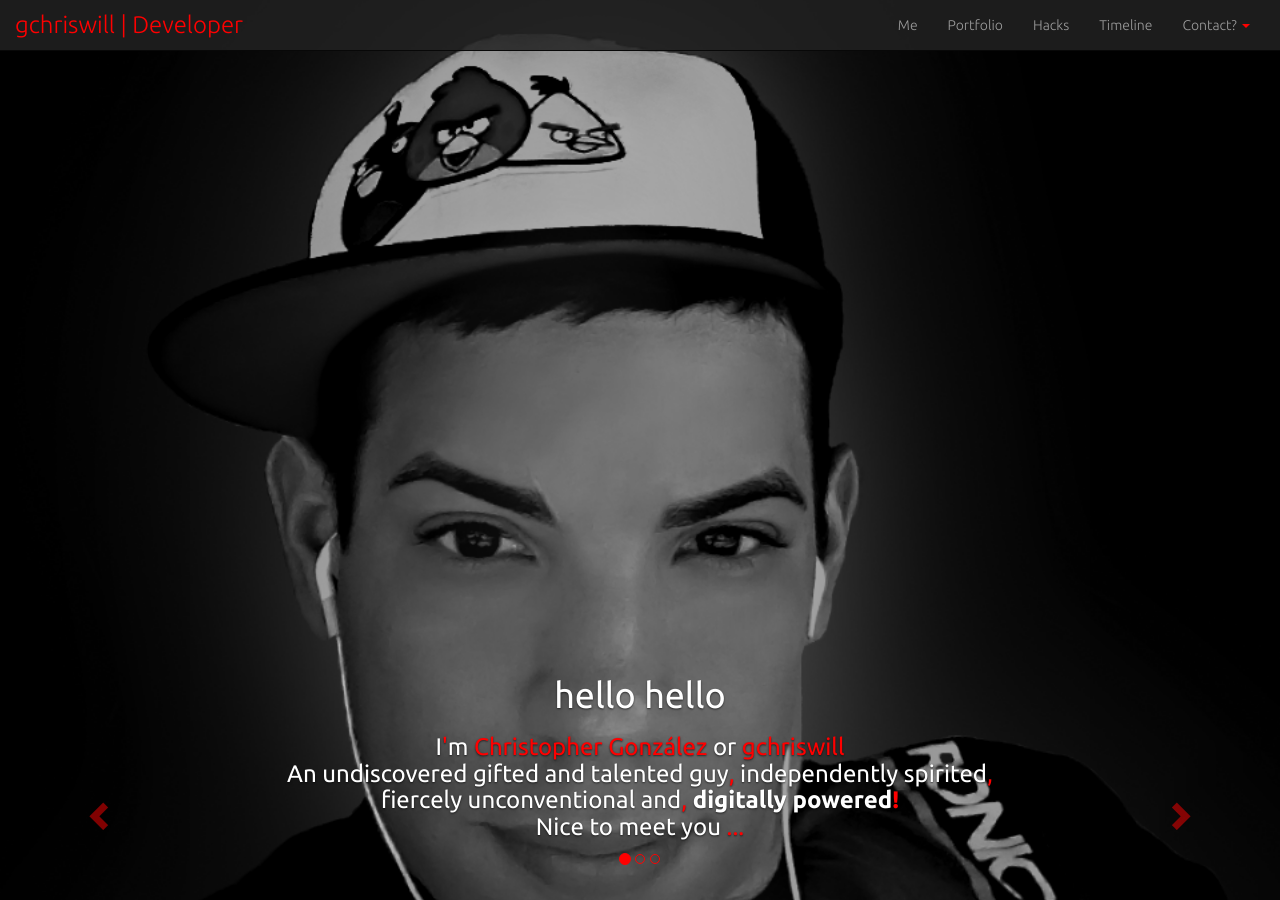
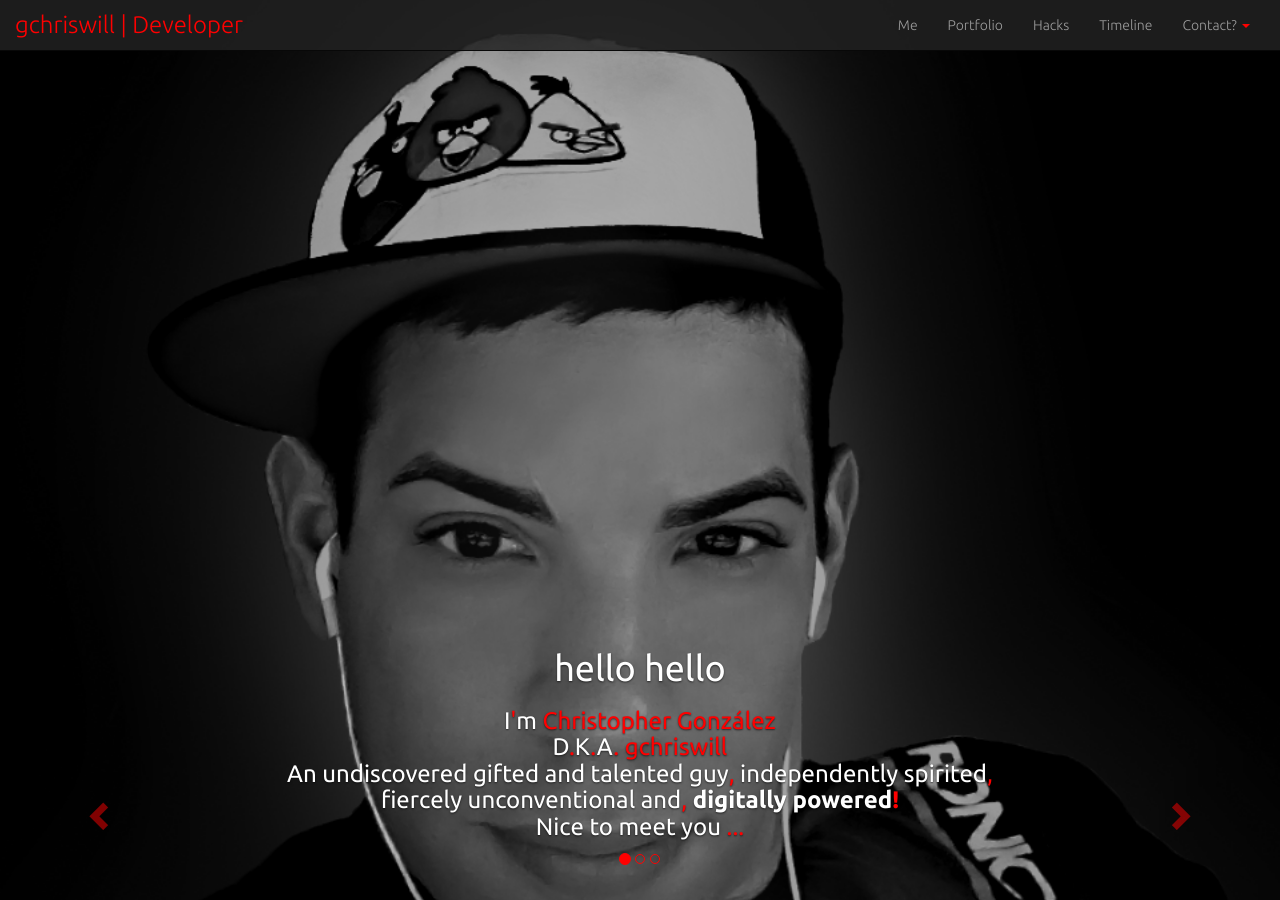
Before and after one commit to gchriswill/gchriswill.github.io, a Jekyll site: the page built from index.html, in a window 1280 px wide. Built offline with Jekyll 4.4.1, drawn with Linux system fonts in a browser that asks for light colours; nearby versions of some CDN libraries; Markdown is read by kramdown in place of the engine named in the settings.

Commit message:
testing links in mobile 3

```diff
--- a/index.html
+++ b/index.html
@@ -32,11 +32,11 @@
 
 			<div class="carousel-caption">
 
-				<h3 class="hidden-sm hidden-md hidden-lg textAnimation_1i1">Hi<span class="red_punctuation">!</span> I<span class="red_punctuation">'</span>m <a class="twitter_link" href="https://plus.google.com/u/0/103403313099983008189">Christopher González</a><span class="red_punctuation">,</span> D<span class="red_punctuation">.</span>K<span class="red_punctuation">.</span>A<span class="red_punctuation">.</span><a href="https://twitter.com/gchriswill"> gchriswill</a></h3>
+				<h3 class="hidden-sm hidden-md hidden-lg textAnimation_1i1">Hi<span class="red_punctuation">!</span> I<span class="red_punctuation">'</span>m <a class="twitter_link" href="https://plus.google.com/u/0/103403313099983008189">Christopher González</a><br>D<span class="red_punctuation">.</span>K<span class="red_punctuation">.</span>A<span class="red_punctuation">.</span><a href="https://twitter.com/gchriswill"> gchriswill</a></h3>
 
 				<h1 class="hidden-xs textAnimation_1i1">hello hello</h1>
 
-				<h3 class="hidden-xs textAnimation_1i2" itemprop="description" >I<span class="red_punctuation">'</span>m <a class="twitter_link" itemprop="name" href="https://plus.google.com/u/0/103403313099983008189?rel=author" >Christopher González</a> or <a class="twitter_link" itemprop="nickname" href="https://twitter.com/gchriswill">gchriswill</a><br>An undiscovered gifted and talented guy<span class="red_punctuation">,</span> independently spirited<span class="red_punctuation">,</span> fiercely unconventional and<span class="red_punctuation">,</span> <strong>digitally powered<span class="red_punctuation">!</span></strong><br>Nice to meet you<span class="red_punctuation"> ...</span></h3>
+				<h3 class="hidden-xs textAnimation_1i2" itemprop="description" >I<span class="red_punctuation">'</span>m <a class="twitter_link" itemprop="name" href="https://plus.google.com/u/0/103403313099983008189?rel=author" >Christopher González</a><br>D<span class="red_punctuation">.</span>K<span class="red_punctuation">.</span>A<span class="red_punctuation">.</span><a class="twitter_link" itemprop="nickname" href="https://twitter.com/gchriswill"> gchriswill</a><br>An undiscovered gifted and talented guy<span class="red_punctuation">,</span> independently spirited<span class="red_punctuation">,</span> fiercely unconventional and<span class="red_punctuation">,</span> <strong>digitally powered<span class="red_punctuation">!</span></strong><br>Nice to meet you<span class="red_punctuation"> ...</span></h3>
 
 			</div>
 
```
